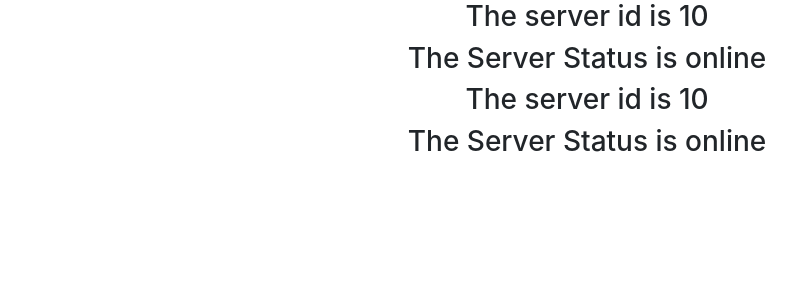
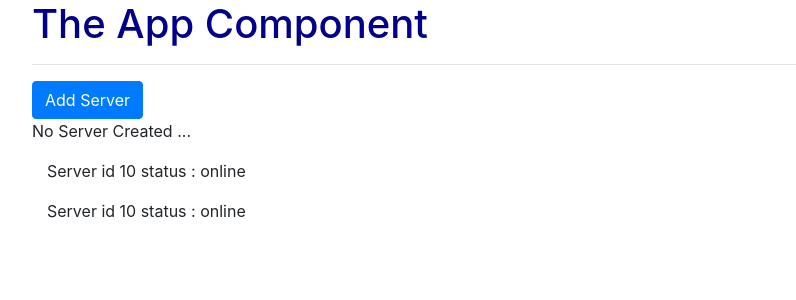
Before and after one commit to Nick-tsoukas/angular-learning, an Angular app: page / in a window 1280 px wide. Shown: the top 300 px of the page, without its empty margins (53-849 px from the left). Built offline with nearby package versions, Linux system fonts and the light colour scheme.

Commit message:
Adding event binding angular ...

```diff
--- a/src/app/app.component.html
+++ b/src/app/app.component.html
@@ -1,2 +1,5 @@
-
+<div class="container">
+    <h1>The App Component</h1>
+    <hr>
     <app-servers></app-servers>
+</div>
--- a/src/app/server/server.component.html
+++ b/src/app/server/server.component.html
@@ -1,8 +1,7 @@
-<div class="container-fluid">
-    <div class="text-center row">
+<div class="container">
+    <div class="row">
         <div class="col-12">
-            <h3>The server id is {{ serverId }}</h3>
-            <h3>The Server Status is {{ getServerStatus() }}</h3>
+            <p>Server id {{ serverId }} status : {{ getServerStatus() }}</p>
         </div>
     </div>
 </div>
--- a/src/app/servers/servers.component.html
+++ b/src/app/servers/servers.component.html
@@ -1,2 +1,4 @@
+<button type="button" class="btn btn-primary"[disabled]='!allowNewServer' (click)="onCreateServer()">Add Server</button>
+<p> {{ serverCreationStatus }} </p>
 <app-server></app-server>
 <app-server></app-server>
--- a/src/app/servers/servers.component.ts
+++ b/src/app/servers/servers.component.ts
@@ -6,10 +6,18 @@ import { Component, OnInit } from '@angular/core';
   styleUrls: ['./servers.component.css']
 })
 export class ServersComponent implements OnInit {
-
-  constructor() { }
+  allowNewServer: boolean = false;
+  serverCreationStatus = 'No Server Created ...';
+  constructor() {
+    setTimeout(() => {
+      this.allowNewServer = true;
+    },2000)
+   }
 
   ngOnInit() {
   }
 
+  onCreateServer(){
+    this.serverCreationStatus = "Server Was Created ..."
+  }
 }
```
